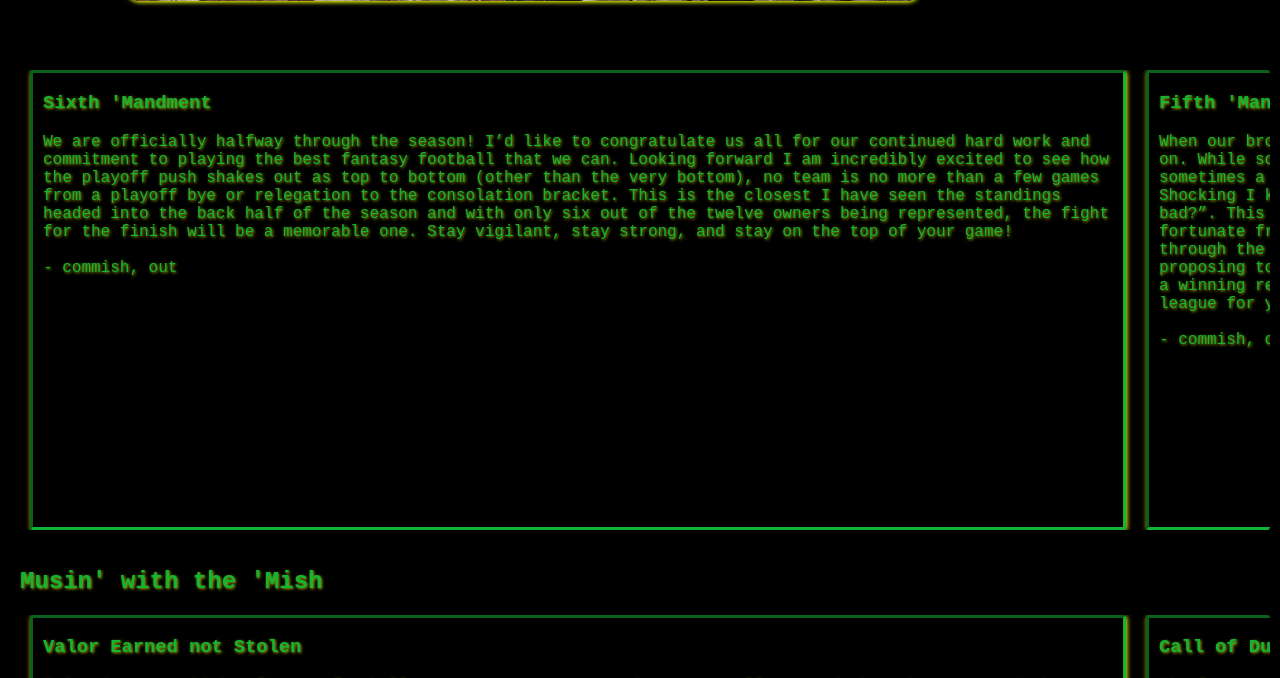
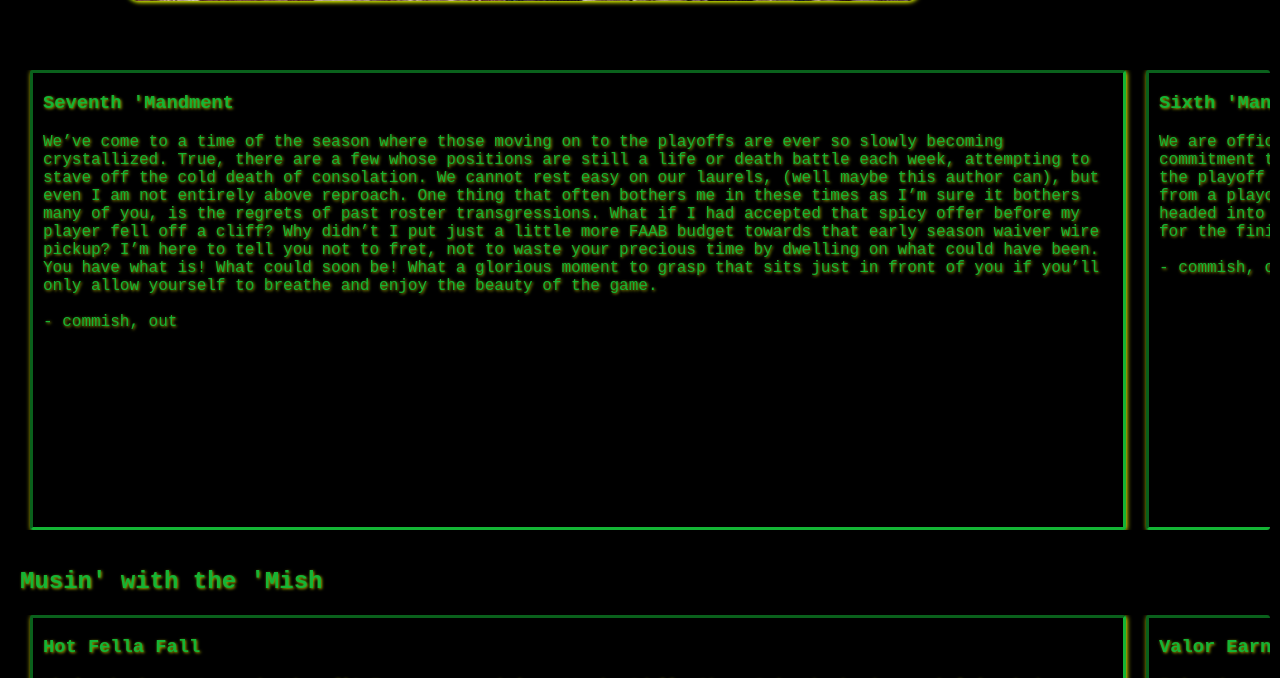
Before and after one commit to coglenn/FFF, a Flask app: template templates/news.html in a window 1280 px wide. Shown: the part 842-1520 px from the top of the page. Run offline with Flask 2, Linux system fonts and the light colour scheme; the template is opened without the code that fills it, so the values that code supplies are empty; parts of the project's set-up code (start-up, migrations or seed data) failed here and were passed over.

Commit message:
Update news.html

```diff
--- a/templates/news.html
+++ b/templates/news.html
@@ -46,6 +46,14 @@
             <h1>'Mish's 'Mandments</h1>
             <img src="../static/moses.jpeg" id="moses" alt="">
             <div class="mandment-container">
+                <div class="mandments" id="mandment7">
+                    <h3>Seventh 'Mandment</h3>
+                    <p>
+                        We’ve come to a time of the season where those moving on to the playoffs are ever so slowly becoming crystallized. True, there are a few whose positions are still a life or death battle each week, attempting to stave off the cold death of consolation. We cannot rest easy on our laurels, (well maybe this author can), but even I am not entirely above reproach. One thing that often bothers me in these times as I’m sure it bothers many of you, is the regrets of past roster transgressions. What if I had accepted that spicy offer before my player fell off a cliff? Why didn’t I put just a little more FAAB budget towards that early season waiver wire pickup? I’m here to tell you not to fret, not to waste your precious time by dwelling on what could have been. You have what is! What could soon be! What a glorious moment to grasp that sits just in front of you if you’ll only allow yourself to breathe and enjoy the beauty of the game.
+                        <br><br>- commish, out
+
+                    </p>
+                    </div>
                 <div class="mandments" id="mandment6">
                     <h3>Sixth 'Mandment</h3>
                     <p>
@@ -105,6 +113,13 @@
             </div><br>
             <h2>Musin' with the 'Mish</h2>
             <div class="mandment-container">
+                <div class="mandments" id="musing5">
+                    <h3>Hot Fella Fall</h3>
+                    <p>
+                        Who’s the hottest guy in the nfl? For my money it’s gotta be Odell. Jimmy G is the boring asshole’s choice cuz he looks like Italian buzz lightyear. Real heads know that it’s OBJ though.
+                        <img src="../static/jerseybuzz.jpg" class="mandment-img" alt="">
+                    </p>
+                   </div>
                 <div class="mandments" id="musing5">
                     <h3>Valor Earned not Stolen</h3>
                     <p>
```
